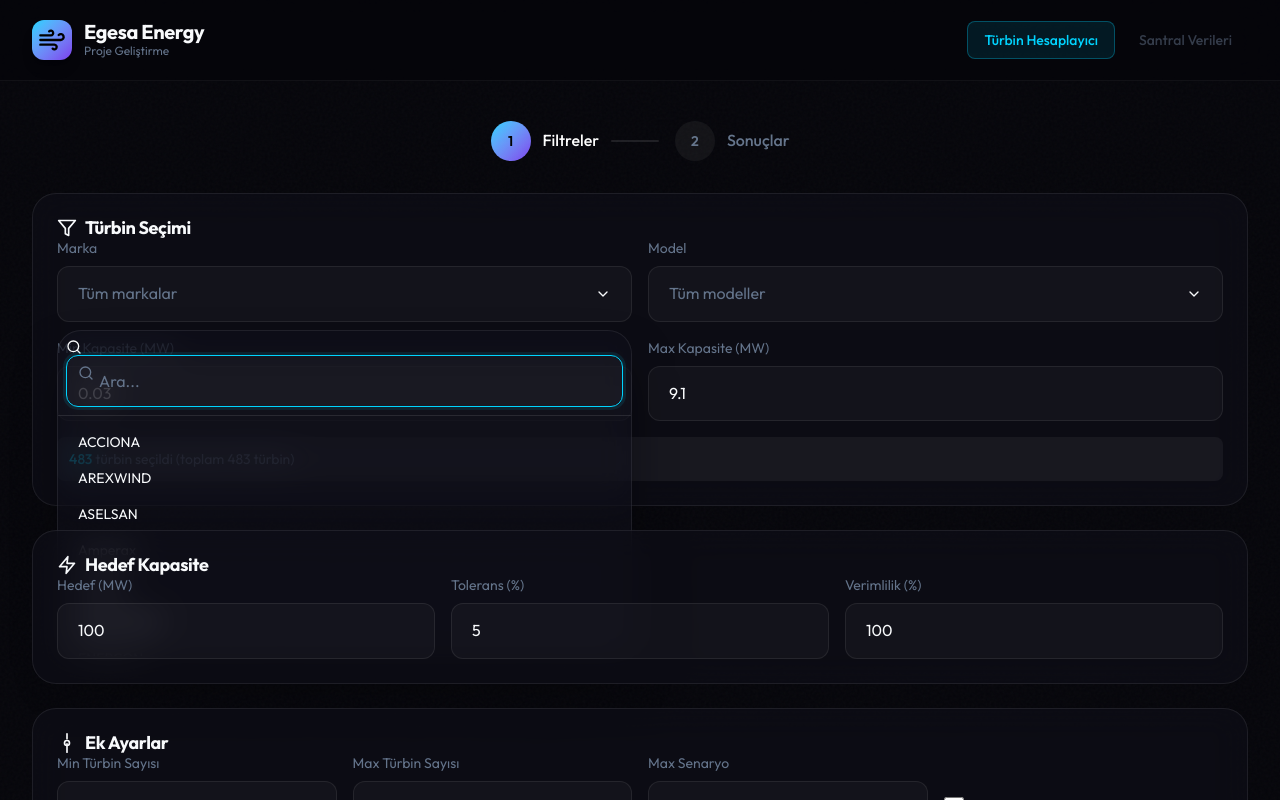
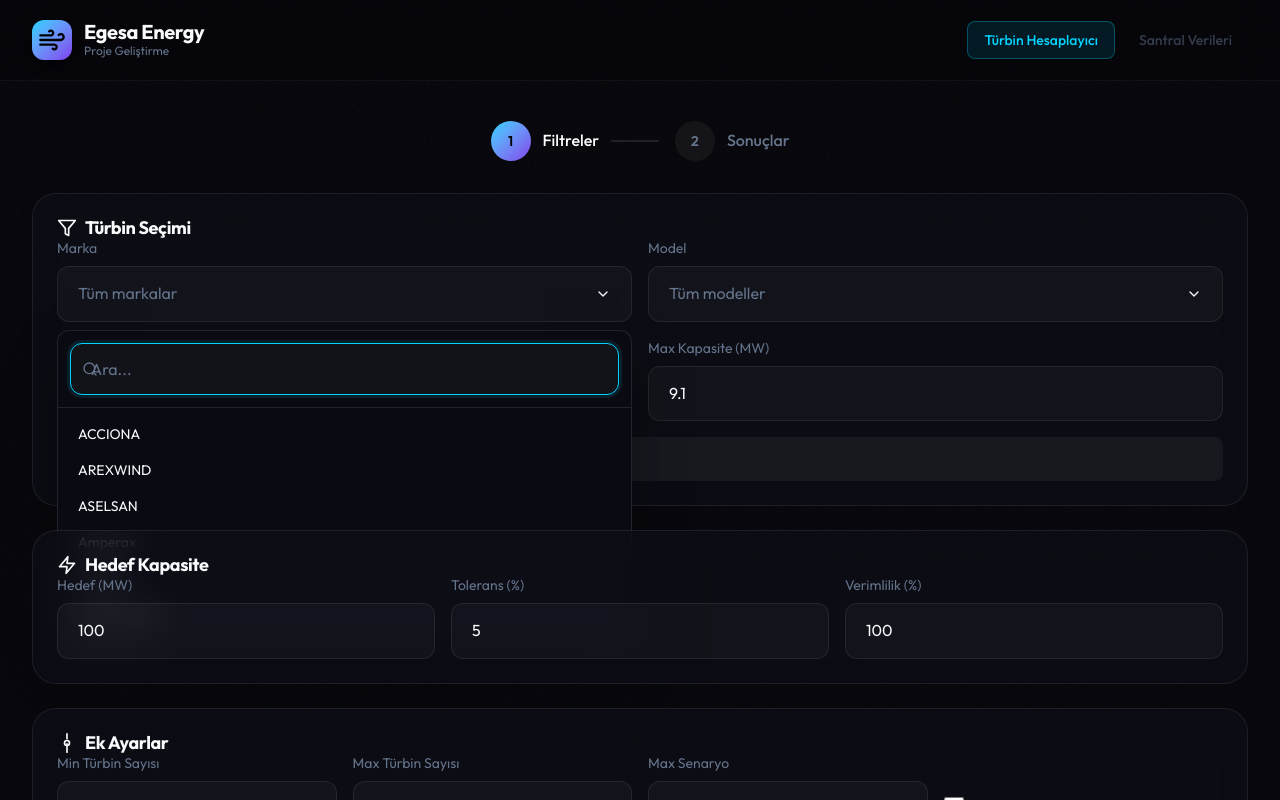
Before and after one commit to denizandac/turbine_quantity_calculator, a React (Vite) app: page / in a window 1280 px wide. Both pictures are taken after a click on the button "Tüm markalar". Shown: the top 800 px of the page. Built offline with nearby package versions, Linux system fonts and the light colour scheme.

Commit message:
fix: dropdown duplicate icon ve transparan arka plan

```diff
--- a/src/components/TurbineCalculator.tsx
+++ b/src/components/TurbineCalculator.tsx
@@ -174,21 +174,19 @@ function MultiSelect({
 
       {isOpen && (
         <div
-          className="absolute left-0 right-0 mt-2 glass-card border border-white/10 shadow-2xl shadow-black/50 overflow-hidden"
-          style={{ zIndex: 9999, top: '100%' }}
+          className="absolute left-0 right-0 mt-2 rounded-xl border border-white/10 shadow-2xl shadow-black/50 overflow-hidden"
+          style={{ zIndex: 9999, top: '100%', backgroundColor: 'var(--color-bg-secondary)' }}
         >
           {/* Search Input */}
-          <div className="p-2 border-b border-white/10">
+          <div className="p-3 border-b border-white/10">
             <div className="relative">
-              <Icons.Search />
               <input
                 ref={inputRef}
                 type="text"
                 value={searchTerm}
                 onChange={(e) => setSearchTerm(e.target.value)}
                 placeholder="Ara..."
-                className="input w-full pl-8 py-2 text-sm"
-                style={{ paddingLeft: '2rem' }}
+                className="input w-full pl-9 py-2 text-sm"
               />
               <span className="absolute left-3 top-1/2 -translate-y-1/2 text-[var(--color-text-muted)]">
                 <Icons.Search />
```
